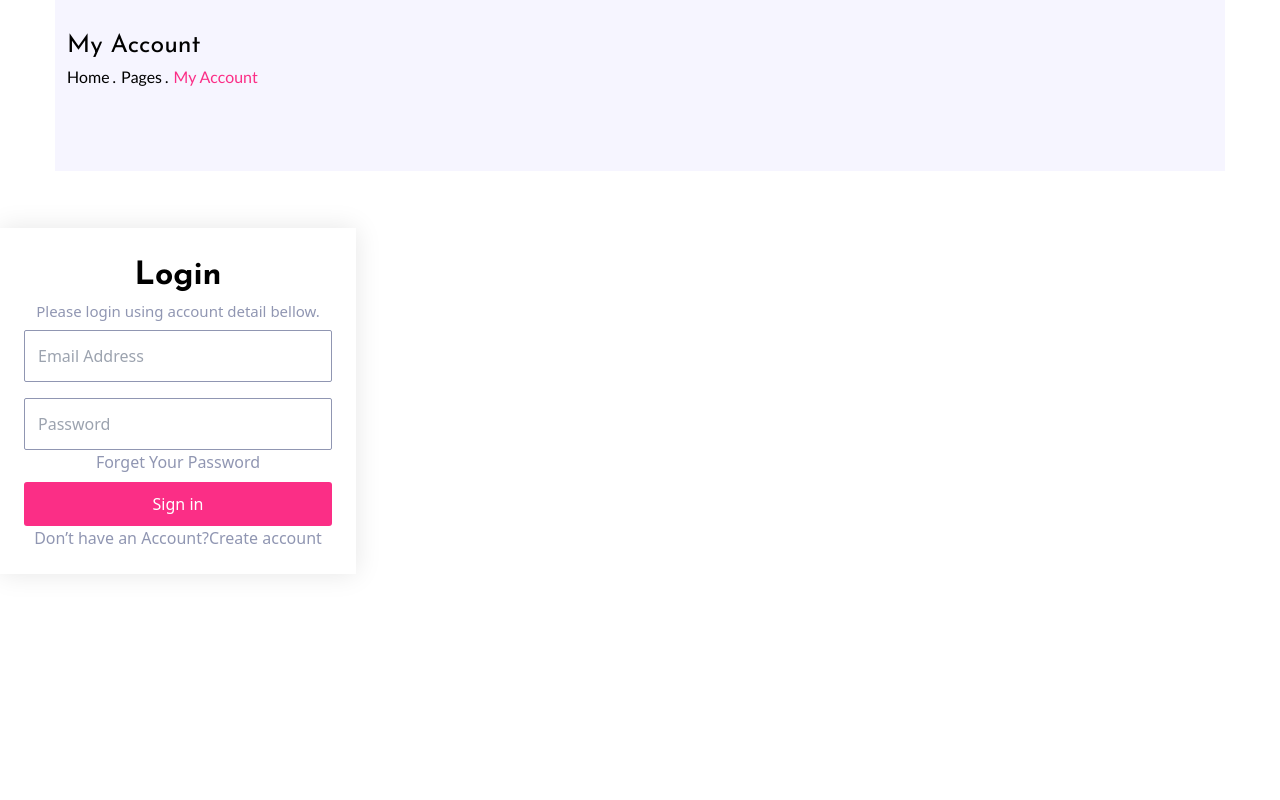
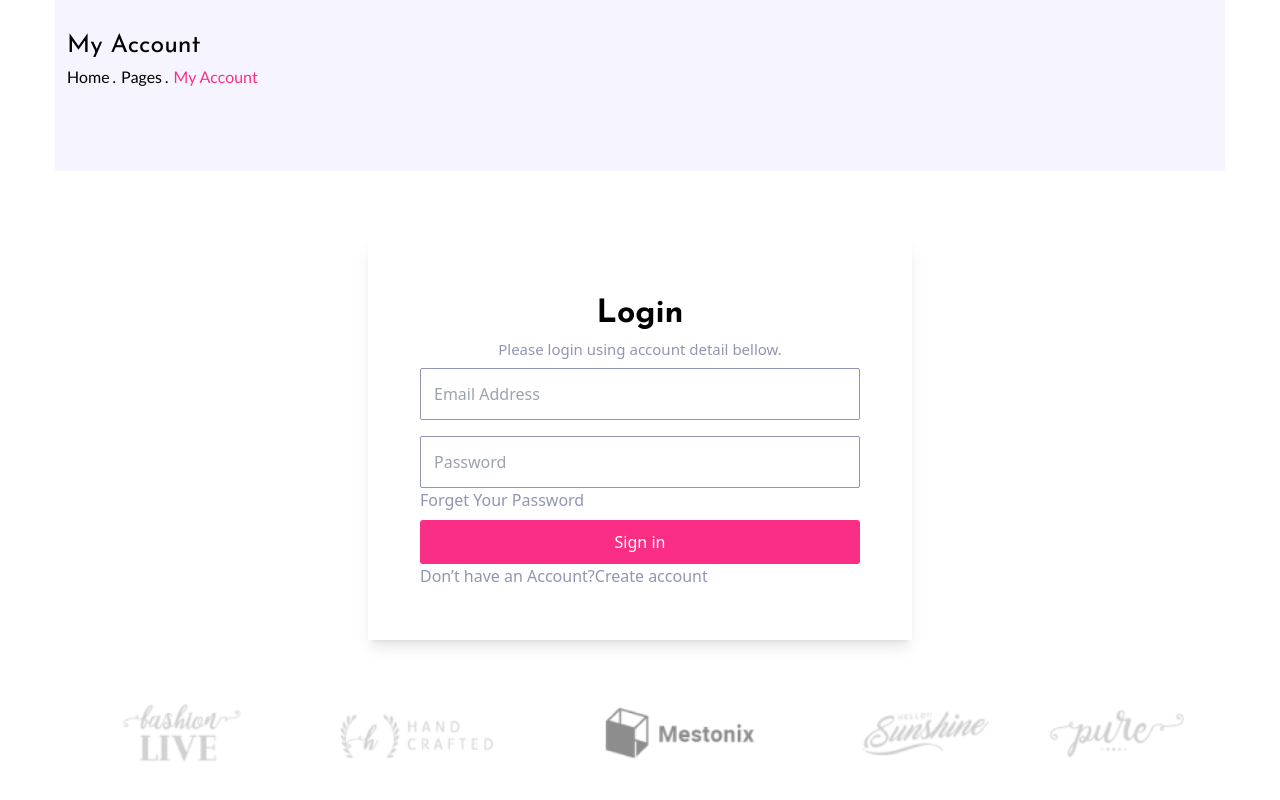
Before and after one commit to joblessgod/FigmaFireProject, a React (Vite) app: page /login in a window 1280 px wide. Shown: the part 172-972 px from the top of the page. Before the commit the page ends 800 px from the top, so only its background shows below. Built offline with nearby package versions, Linux system fonts and the light colour scheme; the HTML template or start-up script is replaced by a standard one.

Commit message:
fixing errors only

```diff
--- a/src/App.jsx
+++ b/src/App.jsx
@@ -5,7 +5,7 @@ import Header from "./components/Header";
 /* Pages Import */
 import Login from "./pages/Login";
 import Home from "./pages/Home";
-import Products from "./pages/Product";
+import Products from "./pages/Products";
 import Blogs from "./pages/Blogs";
 import Contact from "./pages/Contact";
 
--- a/src/pages/Home.jsx
+++ b/src/pages/Home.jsx
@@ -2,7 +2,7 @@ import Banner from "../pages/home/components/Banner";
 import "slick-carousel/slick/slick.css";
 import "slick-carousel/slick/slick-theme.css";
 import Slider from "react-slick";
-import Product from "../pages/Product";
+import Products from "../pages/Products";
 import axios from "axios";
 import React, { useEffect, useState } from "react";
 import { FaCartPlus } from "react-icons/fa";
@@ -98,7 +98,7 @@ export default function Home() {
 
       <div className="container grid   gap-4 py-[116px] sm:py-[130px] md:grid-cols-2 md:py-[148px] lg:grid-cols-4 lg:py-[166px] xl:py-[188px] xxl:py-[210px]">
         {products.map((el) => {
-          return <Product name={el.name} price={el.price} image={el.image} />;
+          return <Products name={el.name} price={el.price} image={el.image} />;
         })}
       </div>
     </>
--- a/src/pages/Login.jsx
+++ b/src/pages/Login.jsx
@@ -1,5 +1,6 @@
 import React from "react";
 import { Link } from "react-router-dom";
+import footerImg from "/assets/loginFooter.png";
 
 export default function () {
   return (
@@ -21,7 +22,7 @@ export default function () {
       </div>
 
       {/* Login Panel */}
-      <div className="relative mt-[57px] text-center shadow-[0px_0px_25px_0px_rgba(0,0,0,0.1)] sm:w-[356px]">
+      <div className="mx-auto mt-[67px] flex w-[302px] items-center justify-center p-[28px] shadow-lg md:w-[544px]">
         <div className="font-lato space-y-2 p-[24px]  ">
           <div>
             <h1 className="mb-0 text-center font-Josefin text-[32px] font-bold">
@@ -58,6 +59,8 @@ export default function () {
           </a>
         </div>
       </div>
+      <img src={footerImg} className="container my-[40px]" />
     </>
   );
 }
+``
--- a/src/pages/Product.jsx
+++ b/src/pages/Products.jsx
@@ -1,7 +1,7 @@
 import React from "react";
 import { FaCartPlus } from "react-icons/fa";
 
-export default function Product(props) {
+export default function Products(props) {
   return (
     <div className=" group relative bg-primary-light   shadow-[0px_0px_25px_0px_rgba(0,0,0,0.1)]  ">
       <div className=" absolute left-[11px] top-[11px] hidden h-[30px] w-[30px] items-center justify-center rounded-full border border-primary transition-all group-hover:flex">
--- a/tailwind.config.js
+++ b/tailwind.config.js
@@ -27,9 +27,9 @@ export default {
         xxl: "1400px", // huge monitor
       },
       backgroundImage:{
-        'banner-1': "url('/assets/banner-1.png')",
-        'banner-2': "url('/assets/banner-2.png')",
-        'banner-3': "url('/assets/banner-3.png')",
+        'banner-1': "url('/assets/banner-1.jpg')",
+        'banner-2': "url('/assets/banner-2.jpg')",
+        'banner-3': "url('/assets/banner-3.jpg')",
       }
     }
   },
```
Also changed, not shown: public/assets/loginFooter.png (added).
